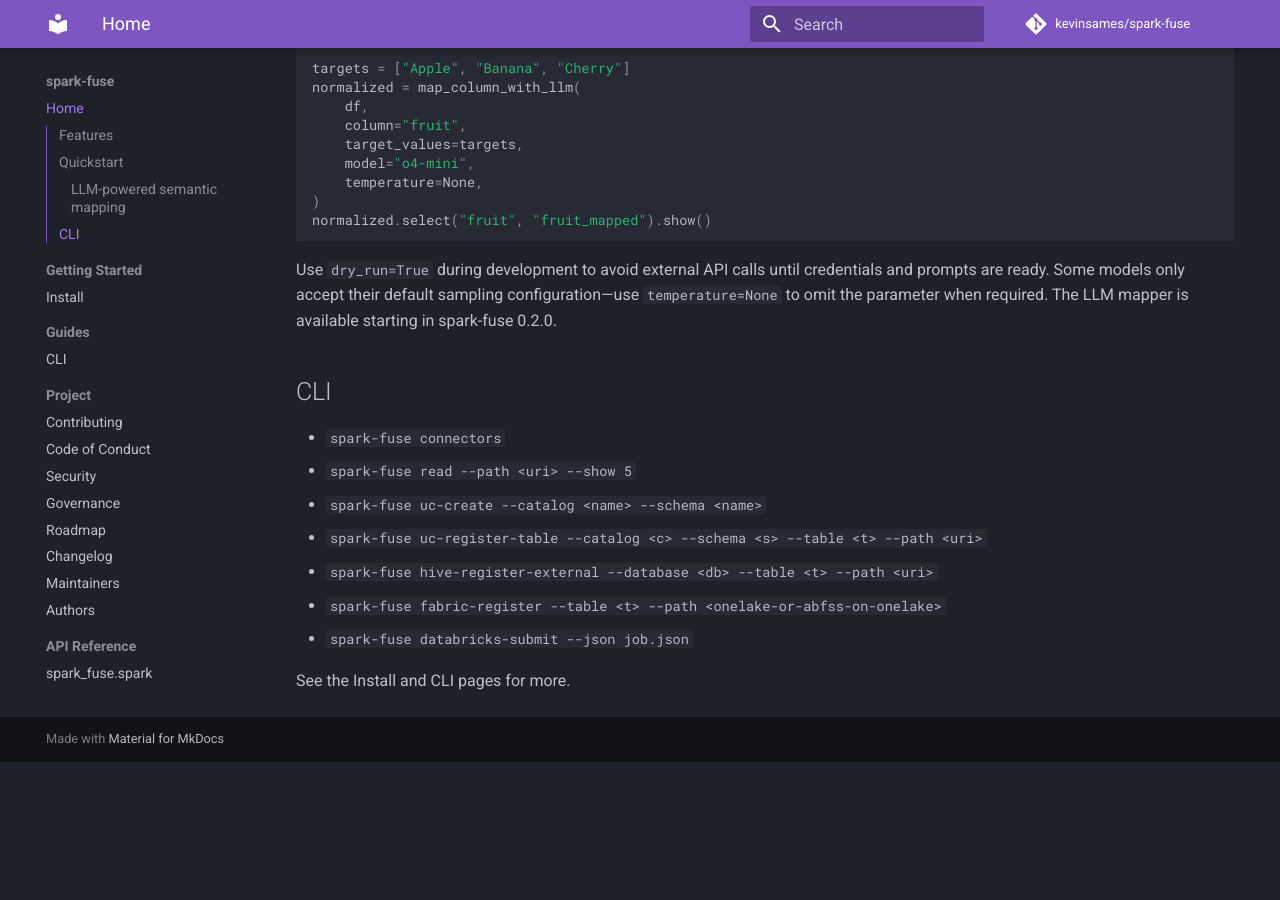
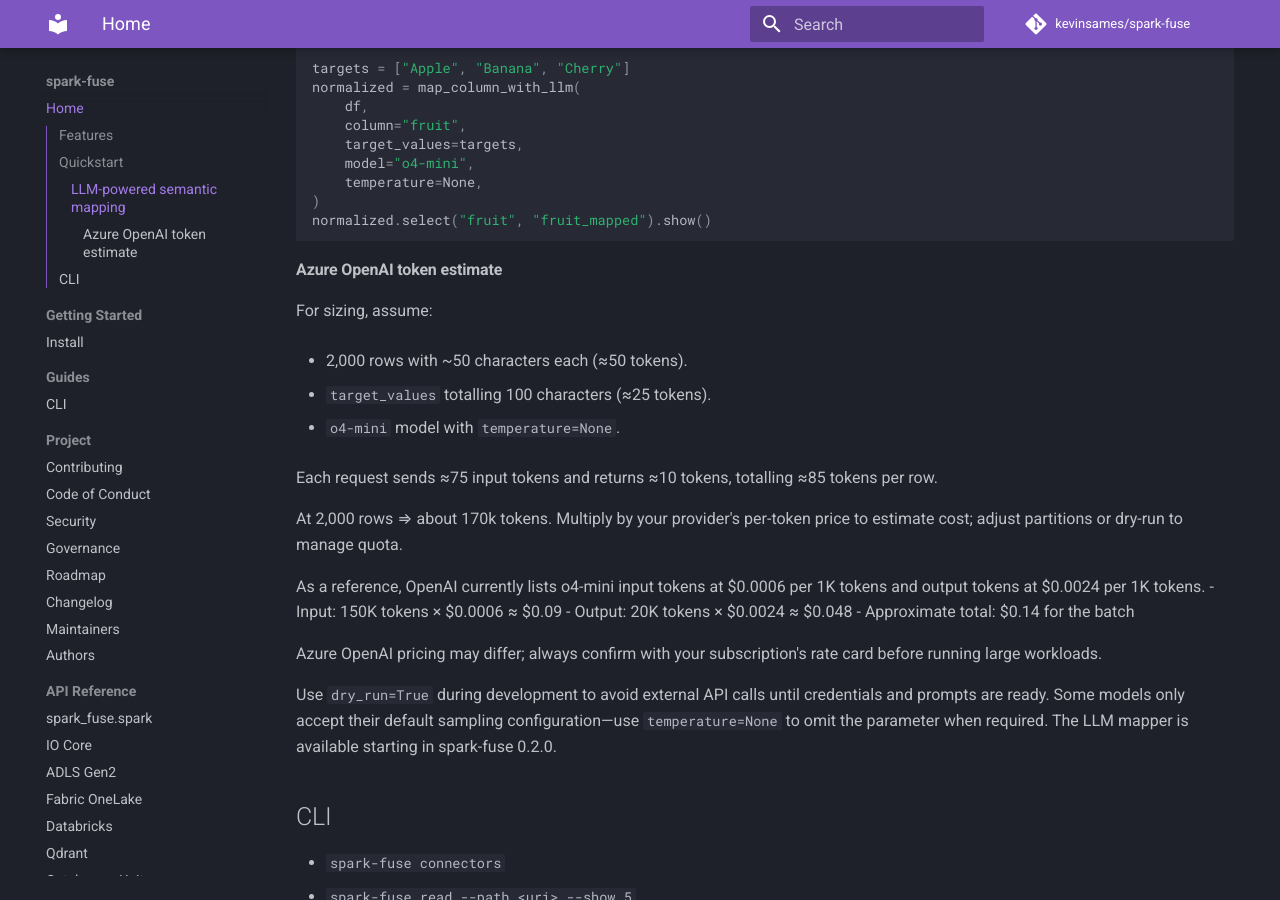
Before and after one commit to kevinsames/spark-fuse, an MkDocs documentation site: the page built from docs/index.md, in a window 1280 px wide and 900 px high, scrolled down 1055 px. Built offline with MkDocs 1.6.1 and Material for MkDocs 9.7.7, drawn with Linux system fonts in a browser that asks for light colours; comment, search, counter and statistics services are not loaded; before the commit the page ends 1817 px from its top, so only the background shows below that.

Commit message:
Add LLM Pricing Example (#29)

````diff
--- a/docs/index.md
+++ b/docs/index.md
@@ -46,6 +46,29 @@
 normalized.select("fruit", "fruit_mapped").show()
 ```
 
+
+
+#### Azure OpenAI token estimate
+
+For sizing, assume:
+
+- 2,000 rows with ~50 characters each (≈50 tokens).
+
+- `target_values` totalling 100 characters (≈25 tokens).
+
+- `o4-mini` model with `temperature=None`.
+
+Each request sends ≈75 input tokens and returns ≈10 tokens, totalling ≈85 tokens per row.
+
+At 2,000 rows ⇒ about 170k tokens. Multiply by your provider's per-token price to estimate cost; adjust partitions or dry-run to manage quota.
+
+As a reference, OpenAI currently lists o4-mini input tokens at $0.0006 per 1K tokens and output tokens at $0.0024 per 1K tokens.
+- Input: 150K tokens × $0.0006 ≈ $0.09
+- Output: 20K tokens × $0.0024 ≈ $0.048
+- Approximate total: $0.14 for the batch
+
+Azure OpenAI pricing may differ; always confirm with your subscription's rate card before running large workloads.
+
 Use `dry_run=True` during development to avoid external API calls until credentials and prompts are ready. Some models only accept their default sampling configuration—use `temperature=None` to omit the parameter when required. The LLM mapper is available starting in spark-fuse 0.2.0.
 
 ## CLI
````
